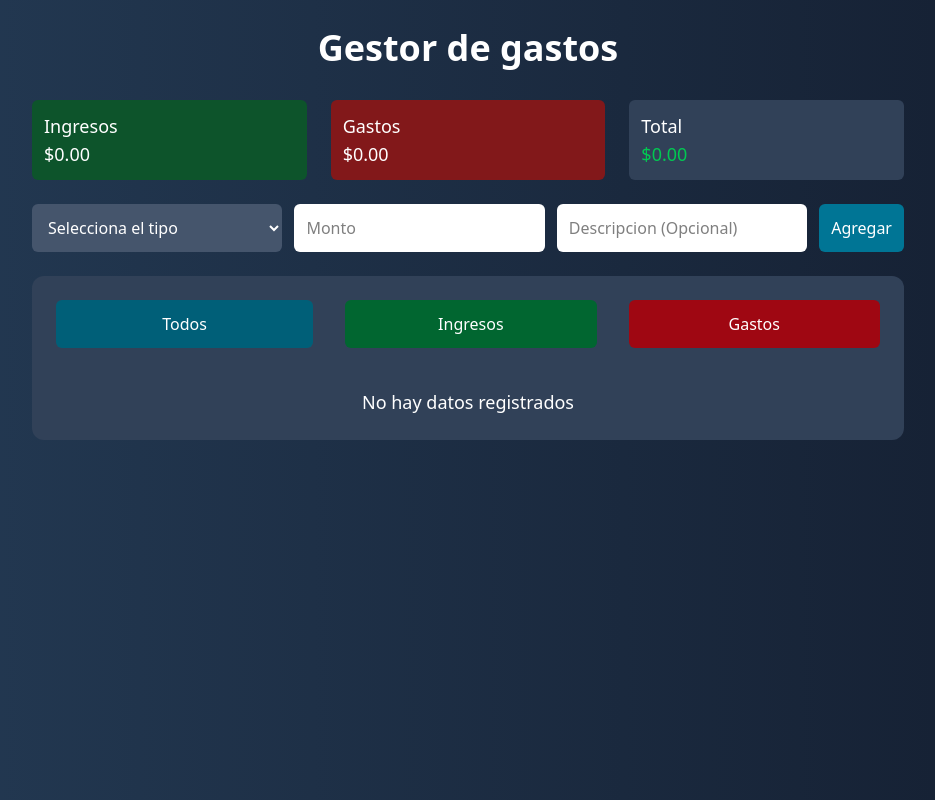
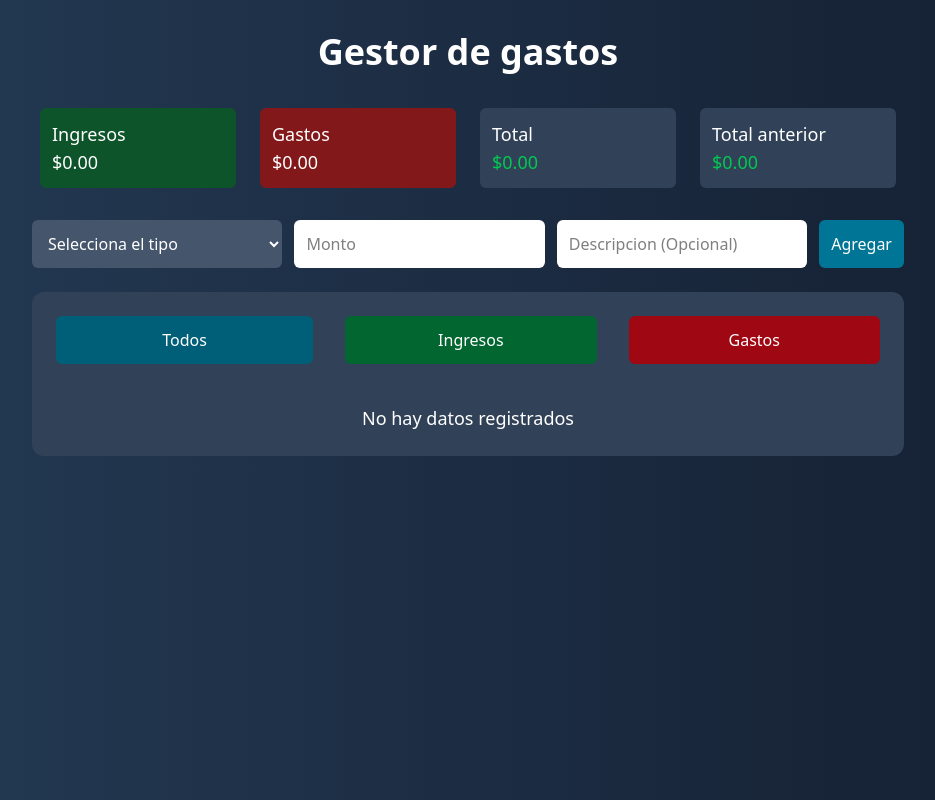
Before and after one commit to Ontiveroshtml/gestor-gastos, a React (Vite) app: page / in a window 1280 px wide. Shown: the whole page, without its empty margins (172-1107 px from the left). Built offline with nearby package versions, Linux system fonts and the light colour scheme.

Commit message:
Feat: add  logic to save history and reset totals every day

```diff
--- a/src/App.jsx
+++ b/src/App.jsx
@@ -6,8 +6,13 @@ import { Forms } from "./components/forms/Forms";
 import { AddCostButton } from "./components/forms/button/AddCostButton";
 import { Filters } from "./components/filters/Filters";
 import { RenderCosts } from "./components/costs/RenderCosts";
+import { useEffect } from "react";
 
 function App() {
+  const getToday = () => {
+    return new Date().toLocaleDateString("es-MX");
+  };
+
   const [money, setMoney] = useState("");
   const [description, setDescription] = useState("");
   const [selectType, setSelectType] = useState("");
@@ -17,18 +22,22 @@ function App() {
   const [filtered, setFiltered] = useLocalStorage("filter", "todos");
   const [showModal, setShowModal] = useState(null);
 
+  const [lastSavedDate, setLastSavedDate] = useLocalStorage(
+    "lastdate",
+    getToday(),
+  );
+  const [saved, setSaved] = useLocalStorage("saved", []);
+
   const addCost = () => {
     if (!selectType) return setError("Selecciona el tipo de pago");
     if (!Number(money)) return setError("Ingresa una cantidad");
 
-    const date = new Date(Date.now()).toLocaleDateString("es-MX");
-
     const obj = {
-      id: Date.now(),
+      id: crypto.randomUUID(),
       quantity: Number(money).toFixed(2),
       descriptions: description,
       type: selectType,
-      date: date,
+      date: getToday(),
     };
     setCosts((prev) => [...prev, obj]);
 
@@ -37,12 +46,11 @@ function App() {
     setDescription("");
     setError("");
 
+    setSuccesful("Monto agregado correctamente");
+
     setTimeout(() => {
       setSuccesful("");
     }, 3000);
-
-    if (Number(money) && selectType)
-      return setSuccesful("Monto agregado correctamente");
   };
 
   const isShowed = (id) => {
@@ -59,9 +67,46 @@ function App() {
     return true;
   });
 
+  const totalIngresos = costs
+    .filter((cost) => cost.type === "ingreso")
+    .reduce((acc, cost) => acc + Number(cost.quantity), 0);
+
+  const totalGastos = costs
+    .filter((cost) => cost.type === "gasto")
+    .reduce((acc, cost) => acc + Number(cost.quantity), 0);
+
+  const total = totalIngresos - totalGastos;
+
+  const today = getToday();
+
+  const showTodayTotals = today === today
+
+  const displayIngresos = showTodayTotals ? totalIngresos : 0
+  const displayGastos = showTodayTotals ? totalGastos : 0
+  const displayTotal = showTodayTotals ? total : 0
+
+  useEffect(() => {
+    const today = getToday();
+
+    if (today !== lastSavedDate && costs.length > 0) {
+      setSaved((prev) => [
+        ...prev,
+        { id: crypto.randomUUID(), total, fecha: lastSavedDate },
+      ]);
+
+      setLastSavedDate(today);
+    }
+  }, [costs, total, lastSavedDate]);
+
   return (
     <main>
-      <TotalCost cost={costs} />
+      <TotalCost
+        totalIngresos={displayIngresos}
+        totalGastos={displayGastos}
+        total={displayTotal}
+        lastTotal={saved[saved.length - 1]?.total}
+        lastSavedDate={lastSavedDate}
+      />
 
       <section className="flex flex-col gap-8 p-3 items-center mx-auto max-w-4xl ">
         <div className="flex flex-col gap-3 w-full justify-between md:flex-row">
--- a/src/components/costs/RenderCosts.jsx
+++ b/src/components/costs/RenderCosts.jsx
@@ -11,6 +11,7 @@ export function RenderCosts({
     <>
       {[...filteredCost].reverse().map((cost) => (
         <Items
+          key={cost.id}
           cost={cost}
           onShowModal={onShowModal}
           onDelete={onDelete}
--- a/src/components/costs/card/Items.jsx
+++ b/src/components/costs/card/Items.jsx
@@ -9,7 +9,6 @@ export default function Items({
 }) {
   return (
     <div
-      key={cost.id}
       className={
         cost.type === "ingreso"
           ? "flex flex-col gap-6 p-6 rounded-lg bg-green-900 w-full"
--- a/src/components/totalcost/TotalCost.jsx
+++ b/src/components/totalcost/TotalCost.jsx
@@ -1,20 +1,11 @@
-export function TotalCost({ cost }) {
+export function TotalCost({ totalIngresos, totalGastos, total, lastTotal = 0 }) {
 
-  const totalIngresos = cost
-    .filter((cost) => cost.type === "ingreso")
-    .reduce((acc, cost) => acc + Number(cost.quantity), 0);
-
-  const totalGastos = cost
-    .filter((cost) => cost.type === "gasto")
-    .reduce((acc, cost) => acc + Number(cost.quantity), 0);
-
-  const total = totalIngresos - totalGastos;
 
   return (
-    <section className="flex flex-col gap-8 p-3 mt-4 items-center mx-auto md:max-w-4xl">
+    <section className="flex flex-col gap-8 p-4 mt-4 items-center mx-auto md:max-w-4xl">
       <h1 className="text-white text-4xl font-bold">Gestor de gastos</h1>
 
-      <div className="grid grid-cols-3 items-center justify-center gap-6 md:w-full">
+      <div className="grid grid-cols-2 md:grid-cols-4 items-center justify-center gap-6 p-1 w-sm md:w-full">
         <div className="bg-green-900 text-white p-3 text-lg font-medium rounded-md ">
           <h4>Ingresos</h4>
           <span>${totalIngresos.toFixed(2)}</span>
@@ -29,6 +20,11 @@ export function TotalCost({ cost }) {
           <h4>Total</h4>
           <span className={total < 0 ? 'text-red-800' : 'text-green-500'}>${total.toFixed(2)}</span>
         </div>
+
+        <div className="bg-slate-700 text-white p-3 text-lg font-medium rounded-md">
+          <h4>Total anterior</h4>
+          <span className={lastTotal < 0 ? 'text-red-800' : 'text-green-500'}>${Number(lastTotal).toFixed(2)}</span>
+        </div>
       </div>
     </section>
   );
```
